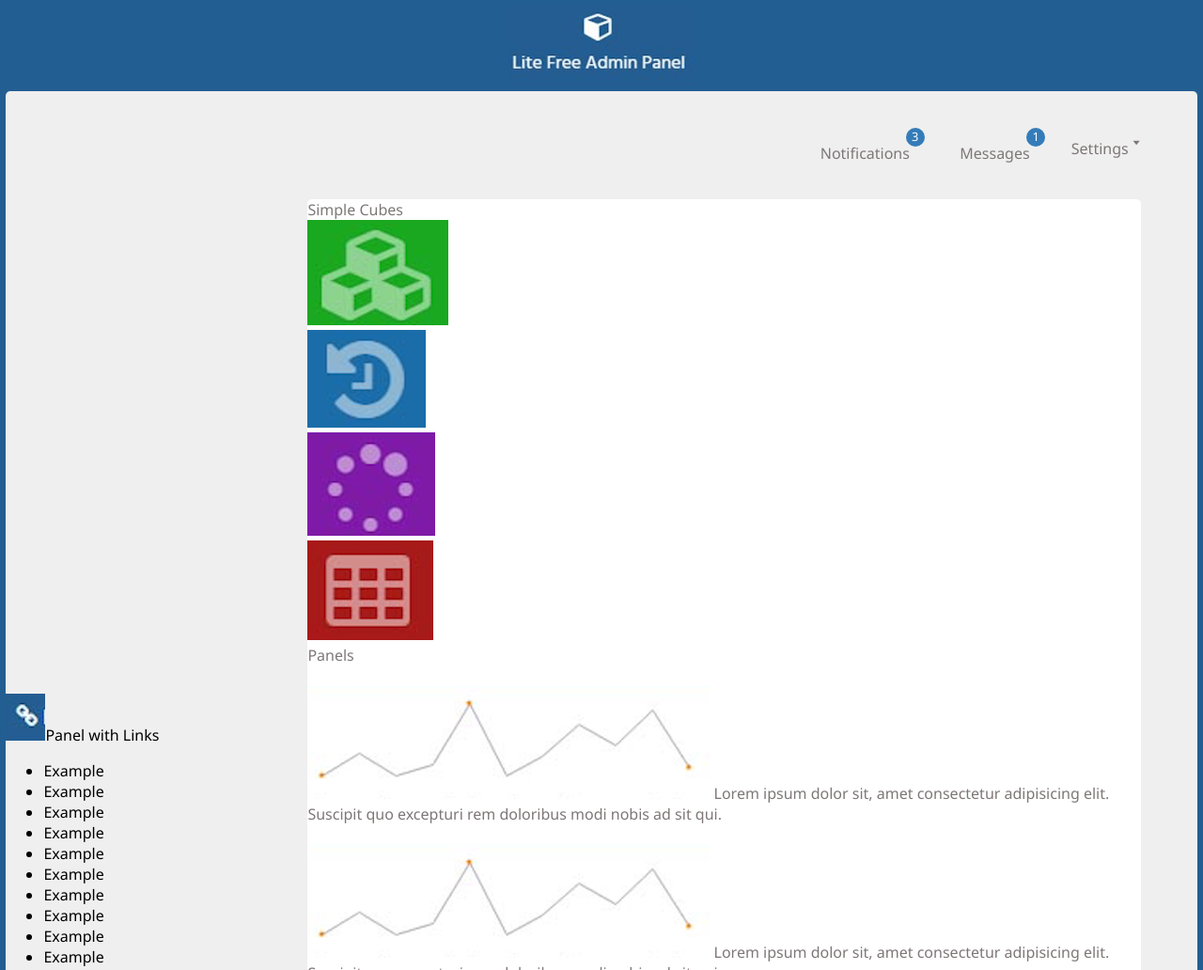
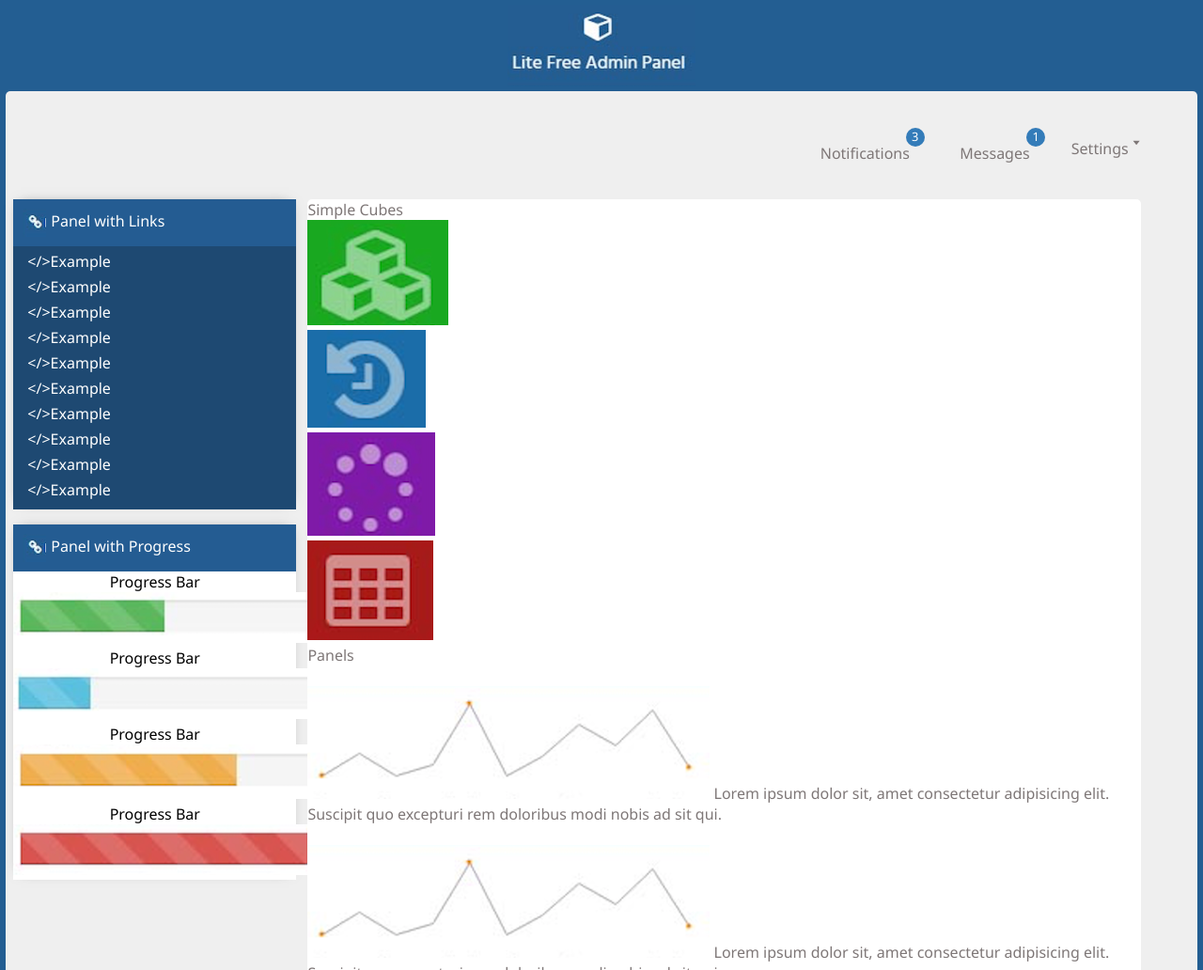
Before and after one commit to rebesbc/pw15162022, a plain HTML site: page PracticaCSS04/index.html in a window 1280 px wide. Shown: the top 1032 px of the page at 94% size. Drawn offline with Linux system fonts and the light colour scheme.

Commit message:
Practica CSS04 CSS Avance:aside

```diff
--- a/PracticaCSS04/css/estilos.css
+++ b/PracticaCSS04/css/estilos.css
@@ -49,7 +49,49 @@ nav ul li{
 /* BARRA LATERAL IZQUIERDA */
 aside{
     display: inline-block;
+    vertical-align: top;
     width: 25%;
+}
+
+aside section{
+    background-color: white;
+    box-shadow: 0px -2px 13px -8px rgb(115, 115, 115);
+    display: block;
+    margin: 0px auto;
+    text-align: center;
+    width: 95%;
+}
+
+aside section span{
+    background-color: #245c92;
+    display: block;
+    margin: 0px auto;
+    padding: 10px 10px;
+    text-align: left;
+}
+
+aside section span img{
+    padding-right: 5px;
+    vertical-align: middle;
+    width: 25px;
+}
+
+aside section ul{
+    background-color: #1e4972;
+    height: 100%;
+    margin-top: 0px;
+    padding: 5px 0px 5px 15px;
+    list-style: none;
+    text-align: left;
+    vertical-align: top;
+}
+
+aside section ul li{
+    margin-bottom: 5px;
+}
+
+aside section ul li:before{
+    content: "</>";
 }
 
 /* CUERPO DE PÁGINA */
@@ -60,6 +102,7 @@ main{
     width: 70%;
 }
 
+/* CLASES */
 .letraBlanca{
     color: white;
 }
--- a/PracticaCSS04/index.html
+++ b/PracticaCSS04/index.html
@@ -25,7 +25,7 @@
         </nav>
 
         <aside>
-            <section id="as_sec01">
+            <section id="as_sec01" class="letraBlanca">
                 <span><img src="img/logolinks.png" alt="">Panel with Links</span>
                 <ul>
                     <li>Example</li>
@@ -42,7 +42,7 @@
             </section>
 
             <section id="as_sec02">
-                <span><img src="img/logolinks.png" alt="">Panel with Progress</span>
+                <span class="letraBlanca"><img src="img/logolinks.png" alt="">Panel with Progress</span>
                 <article>
                     Progress Bar
                     <img src="img/barra01.png" alt="">
```
